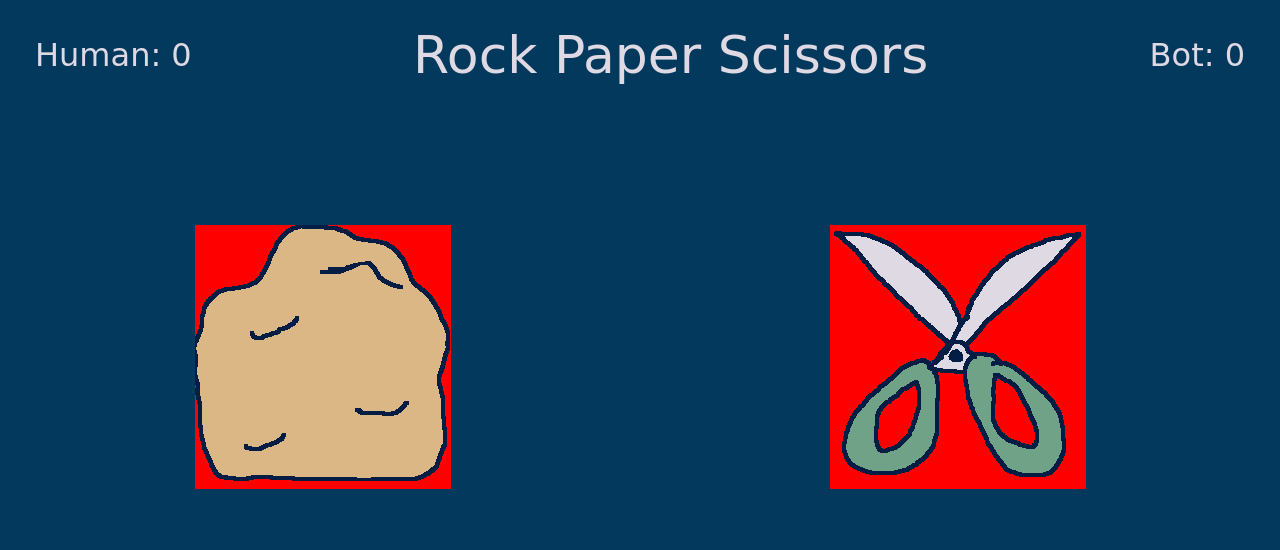
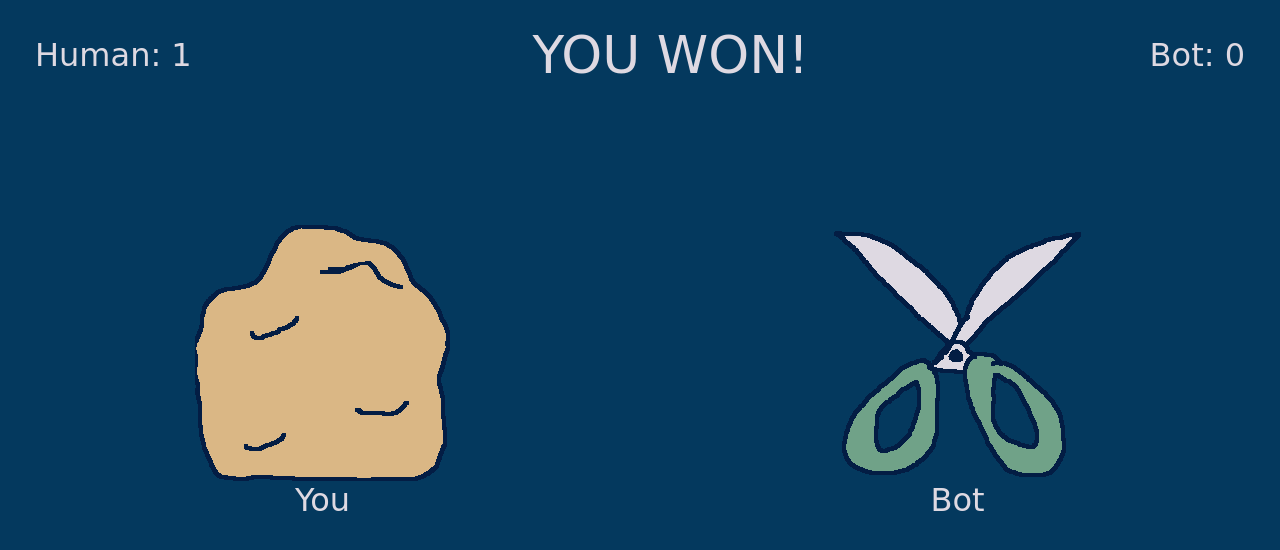
Before and after one commit to 8ctopotamus/rock-paper-scissors-uofw-virt-fsf-pt-08-2022-u-lolc, a plain HTML site: page index.html in a window 1280 px wide. Both pictures are taken after a click on the element 216 px from the left and 357 px from the top of the page. Drawn offline with Linux system fonts and the light colour scheme; a web font is replaced by a local one.

Commit message:
Show results and update scores

```diff
--- a/game.js
+++ b/game.js
@@ -3,12 +3,42 @@
 var rockEl = document.getElementById('rock')
 var paperEl = document.getElementById('paper')
 var scissorsEl = document.getElementById('scissors')
+var resultEl = document.getElementById('result')
 
 var choicesElements = [rockEl, paperEl, scissorsEl]
-
 var choices = ["r", "p", "s"]
 var humanScore = 0
 var botScore = 0
+
+function updateScores() {
+  humanScoreEl.innerText = humanScore
+  botScoreEl.innerText = botScore
+}
+
+function showResults(humanChosenEl, computerChosenEl, result) {
+  resultEl.innerText = result
+  updateScores()
+  // hide all three
+  choicesElements.forEach(function(el) {
+    el.style.display = 'none'
+  })
+  humanChosenEl.style.display = "block"
+  computerChosenEl.style.display = "block"
+
+  var humanSpan = document.createElement('span')
+  humanSpan.innerText = "You"
+  humanChosenEl.appendChild(humanSpan)
+
+  var botSpan = document.createElement('span')
+  botSpan.innerText = "Bot"
+  computerChosenEl.appendChild(botSpan)
+
+  //   // display (alert) comparison results (won, tied, lost round)
+  //   alert("You " + result)
+
+  //   // show stats
+  //   alert("Stats:\nWins: " + wins + "\nLosses: " + losses + "\nTies: " + ties)
+}
 
 function startRound(event) {
   var humanChosenEl
@@ -41,21 +71,7 @@
     result = "BOT WON!"
   }
 
-
-  console.log(humanChosenEl, computerChosenEl)
-
-  // hide all three images
-  choicesElements.forEach(function(img) {
-    img.style.display = 'none'
-  })
-  humanChosenEl.style.display = "block"
-  computerChosenEl.style.display = "block"
-
-//   // display (alert) comparison results (won, tied, lost round)
-//   alert("You " + result)
-
-//   // show stats
-//   alert("Stats:\nWins: " + wins + "\nLosses: " + losses + "\nTies: " + ties)
+  showResults(humanChosenEl, computerChosenEl, result)
 }
 
 rockEl.addEventListener('click', startRound)
--- a/index.html
+++ b/index.html
@@ -15,14 +15,13 @@
     <div>
       Human: <span id="human-score">0</span>
     </div>
-    <h1>Rock Paper Scissors</h1>
+    <h1 id="result">Rock Paper Scissors</h1>
     <div>
       Bot: <span id="bot-score">0</span>
     </div>
   </header>
 
   <main>
-    <div id="result"></div>
     <div id="choices-container">
 
       <div id="rock" class="choice" data-letter="r">
--- a/styles.css
+++ b/styles.css
@@ -57,9 +57,13 @@
 .choice {
   cursor: pointer;
   transition: transform 260ms ease-out;
-  background: red;
+  text-align: center;
 }
 
 .choice:hover {
   transform: scale(1.2);
 }
+
+.choice img {
+  display: block;
+}
```
